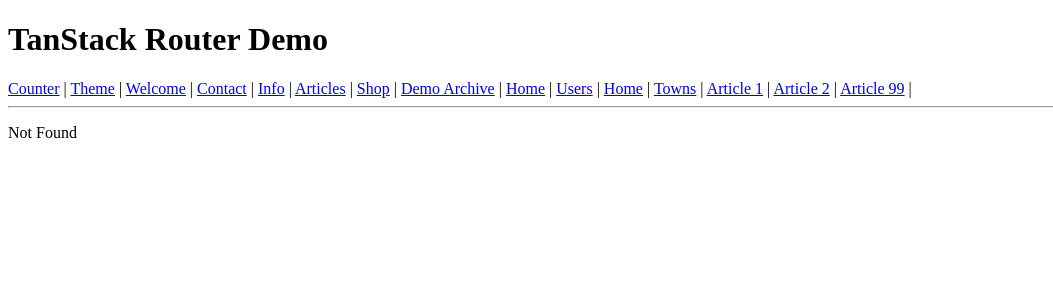
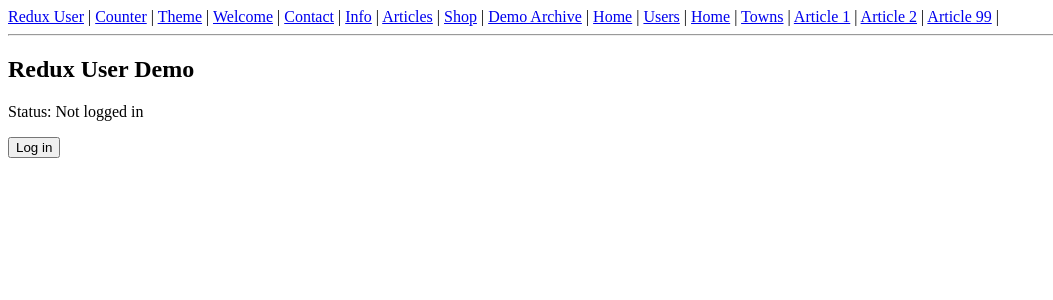
Before and after one commit to Anne-Zwift/react-learning-journey, a React (Vite) app: page /redux-user in a window 1280 px wide. Before the commit this address had no page. Shown: the top 300 px of the page, without its empty margins (0-1053 px from the left). Built offline with nearby package versions, Linux system fonts and the light colour scheme.

Commit message:
feat: configuring and providing the RTK store and using the useSelector and useDispatch hooks to read and update the state defined in a slice

```diff
--- a/package.json
+++ b/package.json
@@ -10,9 +10,11 @@
     "preview": "vite preview"
   },
   "dependencies": {
+    "@reduxjs/toolkit": "^2.13.0",
     "@tanstack/react-router": "^0.0.1-beta.286",
     "react": "^19.2.8",
     "react-dom": "^19.2.8",
+    "react-redux": "^9.3.0",
     "zustand": "^5.0.15"
   },
   "devDependencies": {
--- a/src/App.tsx
+++ b/src/App.tsx
@@ -2,6 +2,8 @@
 import { Outlet, Link } from '@tanstack/react-router';
 import { useState } from 'react';
 import { ThemeContext } from './contexts/ThemeContext';
+import { Provider } from 'react-redux';
+import store from './app/store';
 import './App.css';
 
 function App() {
@@ -14,9 +16,10 @@
 
 return (
     <ThemeContext.Provider value={contextValue}>
+      <Provider store={store}>
       <div>
-        <h1>TanStack Router Demo</h1>
         <nav>
+          <Link to='/redux-user'>Redux User</Link> | {' '}
           <Link to="/counter">Counter</Link> | {' '}
           <Link to="/theme">Theme</Link> | {' '}
           <Link to="/">Welcome</Link> |{' '}
@@ -34,6 +37,9 @@
         <hr />
       <Outlet />
       </div>
+
+      </Provider>
+
     </ThemeContext.Provider>
   );
 }
--- /dev/null
+++ b/src/app/store.ts
@@ -0,0 +1,10 @@
+import { configureStore } from "@reduxjs/toolkit";
+import userReducer from '../features/user/userSlice';
+
+const store = configureStore({
+  reducer: {
+    user: userReducer,
+  },
+});
+
+export default store;
--- /dev/null
+++ b/src/components/LoginControls.tsx
@@ -0,0 +1,22 @@
+import { useDispatch, useSelector } from 'react-redux';
+import { login, logout } from '../features/user/userSlice';
+
+
+function LoginControls() {
+  const dispatch = useDispatch();
+  const userName = useSelector(
+    (state: {user: {userName: string | ''}}) => state.user.userName,
+  );
+
+  return (
+    <div>
+      {userName ? (
+        <button onClick={() => dispatch(logout())}>Log out</button>
+      ) : (
+        <button onClick={() => dispatch(login('Test User'))}>Log in</button>
+      )}
+    </div>
+  );
+}
+
+export default LoginControls;
--- /dev/null
+++ b/src/components/UserStatusDisplay.tsx
@@ -0,0 +1,13 @@
+import { useSelector } from 'react-redux';
+
+function UserStatusDisplay() {
+  const userName = useSelector(
+    (state: { user: { userName: string | '' } }) => state.user.userName,
+  );
+
+  return (
+    <p>Status: {userName ? `Logged in as ${userName}` : 'Not logged in'}</p>
+  );
+}
+
+export default UserStatusDisplay;
--- /dev/null
+++ b/src/features/user/userSlice.ts
@@ -0,0 +1,29 @@
+import { createSlice} from "@reduxjs/toolkit";
+import type { PayloadAction } from "@reduxjs/toolkit";
+
+interface UserState {
+  userName: string;
+}
+
+const initialState: UserState = {
+  userName: '',
+}
+
+const userSlice = createSlice({
+  name: 'user',
+  initialState,
+  reducers: {
+    login(state, action: PayloadAction<string>) {
+      state.userName = action.payload;
+    },
+
+    logout(state) {
+      state.userName = initialState.userName;
+    },
+
+  },
+});
+
+export const { login, logout } = userSlice.actions;
+
+export default userSlice.reducer;
--- a/src/main.tsx
+++ b/src/main.tsx
@@ -3,8 +3,11 @@
 import { RouterProvider } from '@tanstack/react-router';
 import { router } from './router';
 
+const rootElement = document.getElementById('root');
+if (!rootElement) throw new Error('Root element not found');
+
 // RouterProvider replaces BrowserRouter; it receives the configured router instance
-ReactDOM.createRoot(document.getElementById('root')).render(
+ReactDOM.createRoot(rootElement).render(
   <React.StrictMode>
     <RouterProvider router={router} />
   </React.StrictMode>
--- /dev/null
+++ b/src/pages_user/ReduxUserPage.tsx
@@ -0,0 +1,14 @@
+import UserStatusDisplay from "../components/UserStatusDisplay";
+import LoginControls from "../components/LoginControls";
+
+function ReduxUserPage() {
+  return(
+    <div>
+      <h2>Redux User Demo</h2>
+      <UserStatusDisplay />
+      <LoginControls />
+    </div>
+  );
+}
+
+export default ReduxUserPage;
--- a/src/router.tsx
+++ b/src/router.tsx
@@ -18,6 +18,8 @@
 import { fetchArticleById } from './api/mockApi';
 import ThemePage from './pages_theme/ThemePage';
 import CounterPage from './pages_counter/CounterPage';
+import ReduxUserPage from './pages_user/ReduxUserPage';
+
 
 // Root route wraps the App layout component
 const rootRoute = new RootRoute({ component: App });
@@ -129,6 +131,11 @@
   component: CounterPage,
 });
 
+const userRoute = new Route({
+  getParentRoute: () => rootRoute,
+  path: '/redux-user',
+  component: ReduxUserPage,
+});
 
 
 const notFoundRoute = new Route({
@@ -153,6 +160,7 @@
   articlesRoute,
   themeRoute,
   counterRoute,
+  userRoute,
   notFoundRoute,
 ]);
 
```
Also changed, not shown: 1 other file (tests, documents, lock files or other folders).
